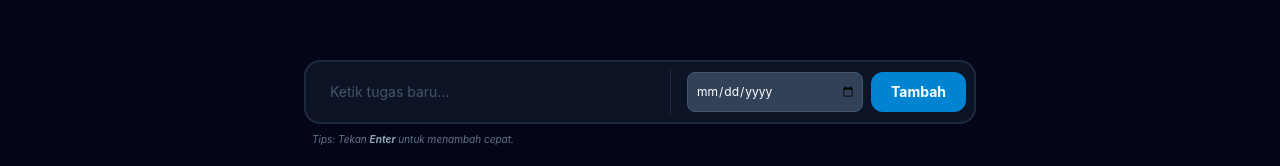
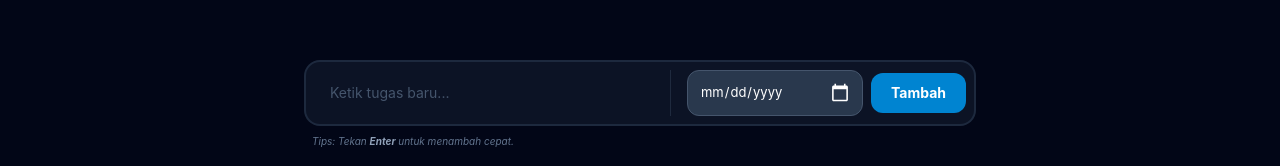
Before and after one commit to khaerul99/kanban, a Vue app in the folder frontend/: page / in a window 1280 px wide. Shown: the part 179-345 px from the top of the page. Built offline with nearby package versions, Linux system fonts and the light colour scheme; no server answers.

Commit message:
update style form task

```diff
--- a/frontend/src/components/TaskForm.vue
+++ b/frontend/src/components/TaskForm.vue
@@ -36,7 +36,8 @@ const handleAdd = () => {
           <input
             type="date"
             v-model="dueDate"
-            class="custom-date-input w-full bg-slate-700 text-white text-[12px] rounded-lg px-2 py-2.5 outline-none border border-slate-600 appearance-none block"
+            placeholder="Pilih Tanggal"
+            class="mobile-date-fix w-full bg-slate-700/80 text-white text-[13px] rounded-xl px-3 py-3 outline-none border border-slate-600 appearance-none block"
           />
         </div>
 
@@ -61,10 +62,6 @@ input[type="date"] {
   min-height: 40px;
 }
 
-input[type="date"]::-webkit-calendar-picker-indicator {
-  filter: invert(0.8) sepia(100%) saturate(500%) hue-rotate(170deg);
-  cursor: pointer;
-}
 .custom-date-input {
   min-height: 42px;
   color-scheme: dark;
@@ -76,13 +73,6 @@ input[type="date"]::-webkit-clear-button {
   -webkit-appearance: none;
 }
 
-input[type="date"]::-webkit-calendar-picker-indicator {
-  background-color: transparent;
-  filter: invert(1);
-  cursor: pointer;
-  padding: 0;
-  margin: 0;
-}
 
 @media (max-width: 768px) {
   .custom-date-input {
@@ -90,4 +80,43 @@ input[type="date"]::-webkit-calendar-picker-indicator {
   }
 }
 
+.mobile-date-fix {
+  min-height: 44px !important;
+  color: white !important;
+  display: flex !important;
+  align-items: center !important;
+  position: relative;
+  -webkit-appearance: none;
+}
+
+input[type="date"]::before {
+  content: attr(placeholder);
+  width: 100%;
+  color: #94a3b8;
+}
+
+input[type="date"]:focus::before,
+input[type="date"]:valid::before {
+  content: "";
+  display: none;
+}
+
+input[type="date"]::-webkit-calendar-picker-indicator {
+  position: absolute;
+  right: 10px;
+  top: 50%;
+  transform: translateY(-50%);
+  filter: invert(1);
+  opacity: 1;
+  width: 20px;
+  height: 20px;
+  cursor: pointer;
+}
+
+@media screen and (max-width: 768px) {
+  input[type="date"] {
+    font-size: 14px !important;
+    padding-left: 12px !important;
+  }
+}
 </style>
```
